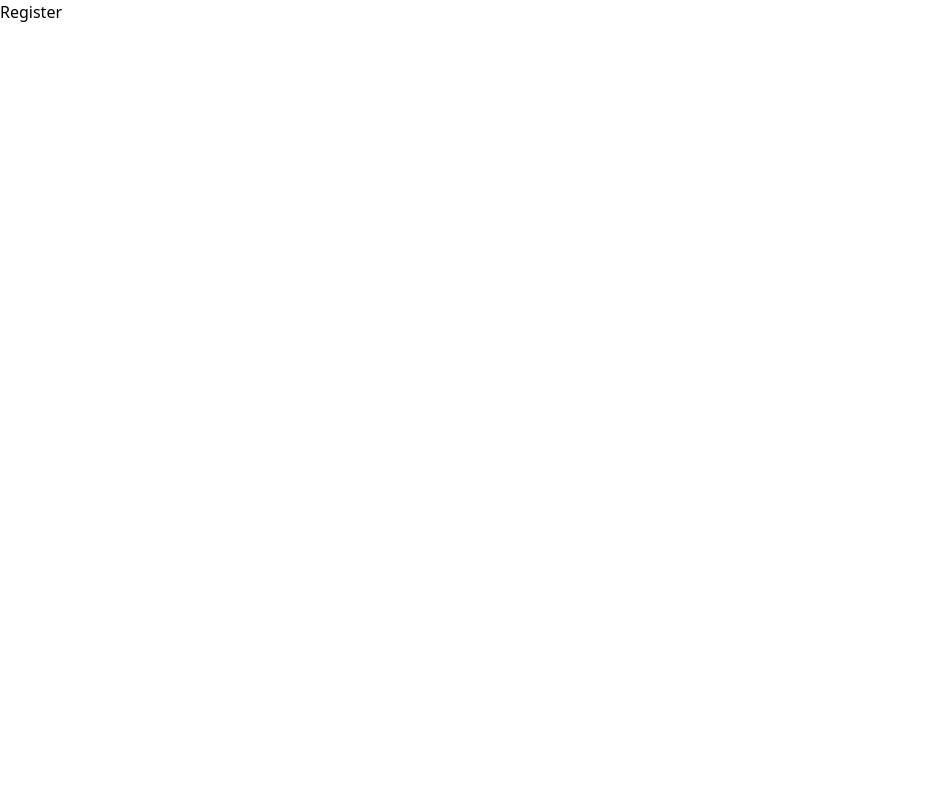
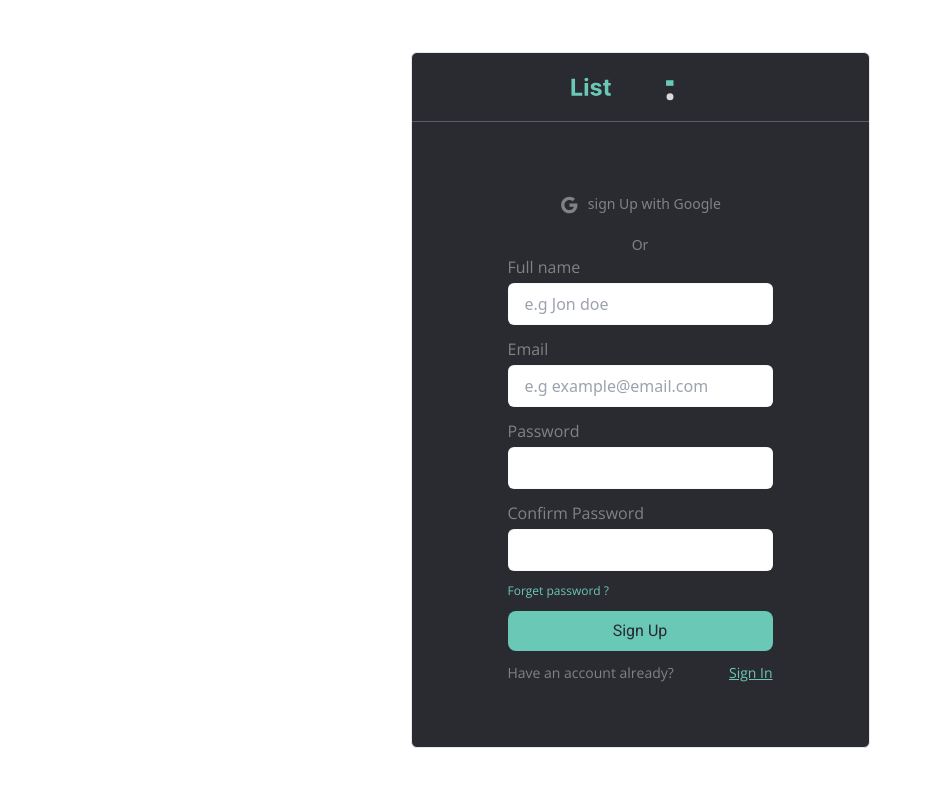
Before and after one commit to ayaneey/ListEase, a Next.js app in the folder client/: page /Register in a window 1280 px wide. Shown: the top 786 px of the page, without its empty margins (0-932 px from the left). Built offline with nearby package versions, Linux system fonts and the light colour scheme.

Commit message:
log in sign up

```diff
--- /dev/null
+++ b/client/src/components/Home/Features.tsx
@@ -0,0 +1,17 @@
+import React from 'react'
+
+export default function Features() {
+    return (
+        <div className=' w-full h-max  bg-brand-base'>
+            <div className=' w-full h-max border-b  border-brand-secondary p-5 border-opacity-20 '>
+h
+
+            </div>
+            <div className=' flex  w-full  m-5 h'>
+
+            </div>
+
+        </div>
+    )
+
+}
--- a/client/src/components/Navbar.tsx
+++ b/client/src/components/Navbar.tsx
@@ -17,9 +17,9 @@ function Navbar() {
 				<button className=" font-roboto font-bold text-lg bg-brand-secondary px-5 py-1  text-white rounded-sm">Log in</button>
 			</div>
 			<div className=" w-full   h-max justify-end   flex md:hidden cursor-pointer">
-				<MenuIcon onClick={()=>setNav(true)} />
+				<MenuIcon onClick={() => setNav(true)} />
 				{nav && <div className="  w-full h-max p-5 absolute bg-brand-secondary flex  flex-col  right-0 top-0">
-					<p className="   text-brand-base font-roboto font-bold   self-end cursor-pointer"><CloseIcon  onClick={()=>setNav(false)}/></p>
+					<p className="   text-brand-base font-roboto font-bold   self-end cursor-pointer"><CloseIcon onClick={() => setNav(false)} /></p>
 					<div className=" flex flex-col gap-2">
 						<p className=" text-brand-base font-roboto font-bold text-lg">About</p>
 						<p className="text-brand-base  font-roboto font-bold text-lg">Features</p>
--- a/client/src/pages/Login.tsx
+++ /dev/null
@@ -1,7 +0,0 @@
-import React from "react";
-
-function Login() {
-	return <div>Login</div>;
-}
-
-export default Login;
--- a/client/src/pages/Register.tsx
+++ b/client/src/pages/Register.tsx
@@ -1,7 +1,53 @@
-import React from "react";
+import Image from 'next/image'
+import React from 'react'
+import GoogleIcon from '@mui/icons-material/Google';
+import Link from 'next/link';
 
-function Register() {
-	return <div>Register</div>;
+export default function Signin() {
+    return (
+        <div className='   min-w-fit w sm:w-full h-screen  bg-brandv4 flex justify-center items-center'>
+            <div className=' w-max h-max bg-brand-secondary  border border-branv2 border-opacity-10 rounded-md'>
+                <div className=' w-full h-max p-5   border-b border-gray-300 border-solid border-1   border-opacity-30 flex justify-center'>
+
+                    <Link href="/">   <Image
+                        src="/logo.svg"
+                        alt="postcases-logo"
+                        width={140}
+                        height={100}
+                        style={{
+                            border: "none",
+
+                        }}
+                    /></Link>
+                </div>
+                <div className=' w-full h-max   p-10 sm:p-15   md:px-24  md:py-16 flex flex-col '>
+                    <button className=' px-3 py-2 rounded-md bg-brandv3  text-sm text-brand-base/50   font-light'><GoogleIcon sx={{
+                        marginRight: "5px",
+                        fontSize: "20px"
+                    }} /> sign Up with Google</button>
+
+                    <p className=' self-center mt-3 text-sm  text-brand-base/50'>Or</p>
+                    <p className=' text-base font-openSans text-brand-base/50'>Full name</p>
+                    <input type="email" className=' w-full rounded-md  px-4 py-2 mt-1 border-brand-base border border-opacity-20 px' placeholder='e.g Jon doe' />
+                    <p className=' text-base font-openSans text-brand-base/50 mt-3'>Email</p>
+
+                    <input type="email" className=' w-full rounded-md    px-4 py-2 mt-1 border-brand-base border border-opacity-20 px' placeholder='e.g example@email.com' />
+                    <div className='  w-full flex justify-between  items-center'>                    <p className=' text-base font-openSans text-brand-base/50  mt-3'>Password</p></div>
+
+
+                    <input type="password" className=' w-full rounded-md  px-4 py-2 mt-1 border-brand-base border border-opacity-20 px' />
+                    <div className='  w-full flex justify-between  items-center'>                    <p className=' text-base font-openSans text-brand-base/50  mt-3'>Confirm Password</p></div>
+
+
+                    <input type="password" className=' w-full rounded-md  px-4 py-2 mt-1 border-brand-base border border-opacity-20 px' />
+                    <p className=' text-xs font-openSans   text-brand-primary  mt-3'>Forget password ?</p>
+                    <button className=' w-full  bg-brand-primary py-2   rounded-lg mt-3 text-base font-roboto   text-brand-secondary '>Sign Up</button>
+                    <div className=' gap-3  w-full flex justify-between  items-center'>                    <p className=' text-sm font-openSans text-brand-base/50  mt-3'>Have an account already?</p>
+                        <Link href="/Signin">  <p className=' text-sm underline font-openSans   text-brand-primary  mt-3'>Sign In</p></Link>
+                    </div>
+                </div>
+            </div>
+
+        </div>
+    )
 }
-
-export default Register;
--- /dev/null
+++ b/client/src/pages/Signin.tsx
@@ -0,0 +1,48 @@
+import Image from 'next/image'
+import React from 'react'
+import GoogleIcon from '@mui/icons-material/Google';
+import Link from 'next/link';
+
+export default function Signin() {
+    return (
+        <div className='   min-w-fit  sm:w-full  h-screen  bg-brandv4 flex justify-center items-center'>
+            <div className='  w-max   h-max bg-brand-secondary  border border-branv2 border-opacity-10 rounded-md'>
+                <div className=' w-full h-max p-5   border-b border-gray-300 border-solid border-1   border-opacity-30 flex justify-center'>
+                    <Link href="/">   <Image
+                        src="/logo.svg"
+                        alt="postcases-logo"
+                        width={140}
+                        height={100}
+                        style={{
+                            border: "none",
+
+                        }}
+                    /></Link>
+                </div>
+                <div className=' w-full h-max   p-10 sm:p-15  md:p-24 flex flex-col '>
+                    <button className=' px-3 py-2 rounded-md bg-brandv3  text-sm text-brand-base/50  font-poppins'><GoogleIcon sx={{
+                        marginRight: "5px",
+                        fontSize: "20px"
+                    }} /> sign in with Google</button>
+
+                    <p className=' self-center mt-3'>Or</p>
+                    <p className=' text-base font-openSans text-brand-base/50'>Email</p>
+                    <input type="email" className=' w-full rounded-md  px-4 py-2 mt-1 border-brand-base border border-opacity-20 px' placeholder='e.g example@email.com' />
+                    <div className='  w-full flex justify-between  items-center'>                    <p className=' text-base font-openSans text-brand-base/50  mt-3'>Password</p></div>
+
+                    <input type="password" className=' w-full rounded-md  px-4 py-2 mt-1 border-brand-base border border-opacity-20 px' />
+                    <p className=' text-xs font-openSans   text-brand-primary  mt-3'>Forget password ?</p>
+                    <button className=' w-full  bg-brand-primary py-2   rounded-lg mt-3 text-base font-roboto   text-brand-secondary '>Sign in</button>
+                    <div className=' gap-3  w-full flex justify-between  items-center'>
+                        <p className=' text-sm font-openSans text-brand-base/50  mt-3'>Don&apos;t have an account?</p>
+                        <Link href="/Register">
+                            <p className=' text-sm underline font-openSans   text-brand-primary  mt-3'>Sign up</p>
+                        </Link>
+
+
+                    </div>
+                </div>
+            </div>
+        </div >
+    )
+}
--- a/client/src/pages/_app.tsx
+++ b/client/src/pages/_app.tsx
@@ -2,7 +2,7 @@ import { Raleway, IBM_Plex_Sans } from "@next/font/google";
 import type { AppProps } from "next/app";
 import "../styles/globals.css";
 import { Open_Sans, Roboto, Poppins } from "@next/font/google";
-import "../styles/globals.css";
+
 
 import { useState } from "react";
 const openSans = Open_Sans({
--- a/client/src/pages/index.tsx
+++ b/client/src/pages/index.tsx
@@ -1,3 +1,4 @@
+import Features from "@/components/Home/Features";
 import Navbar from "@/components/Navbar";
 import Head from "next/head";
 import Image from "next/image";
@@ -13,6 +14,7 @@ export default function Home() {
 			</Head>
 			<main>
 				<Navbar/>
+				<Features/>
 
 			</main>
 		</>
```
Also changed, not shown: 2 other files (tests, documents, lock files or other folders).
